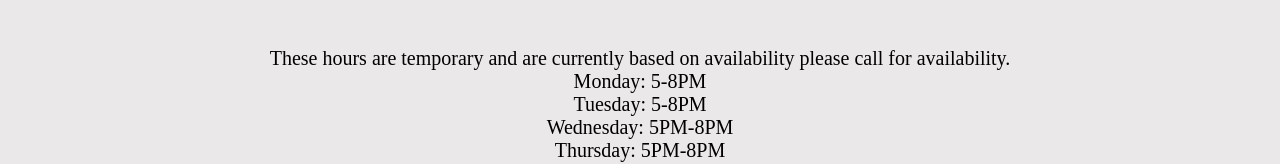
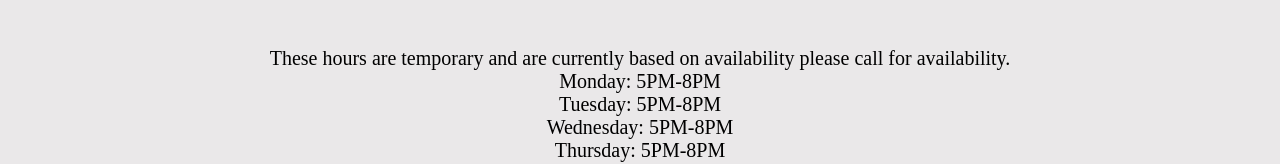
Before and after one commit to FishersLocks/fisherslocks.github.io, a plain HTML site: page company/hours.html in a window 1280 px wide. Shown: the part 561-725 px from the top of the page. Drawn offline with Linux system fonts and the light colour scheme.

Commit message:
Update hours.html

```diff
--- a/company/hours.html
+++ b/company/hours.html
@@ -91,8 +91,8 @@
     <div class="container">
     <ul style="list-style-type: none; padding-left: 0; font-size: 20px;">
     <li>These hours are temporary and are currently based on availability please call for availability.</li>
-    <li>Monday: 5-8PM</li>
-    <li>Tuesday: 5-8PM</li>
+    <li>Monday: 5PM-8PM</li>
+    <li>Tuesday: 5PM-8PM</li>
     <li>Wednesday: 5PM-8PM</li>
     <li>Thursday: 5PM-8PM</li>
     <li>Friday: 5PM-8PM</li>
```
